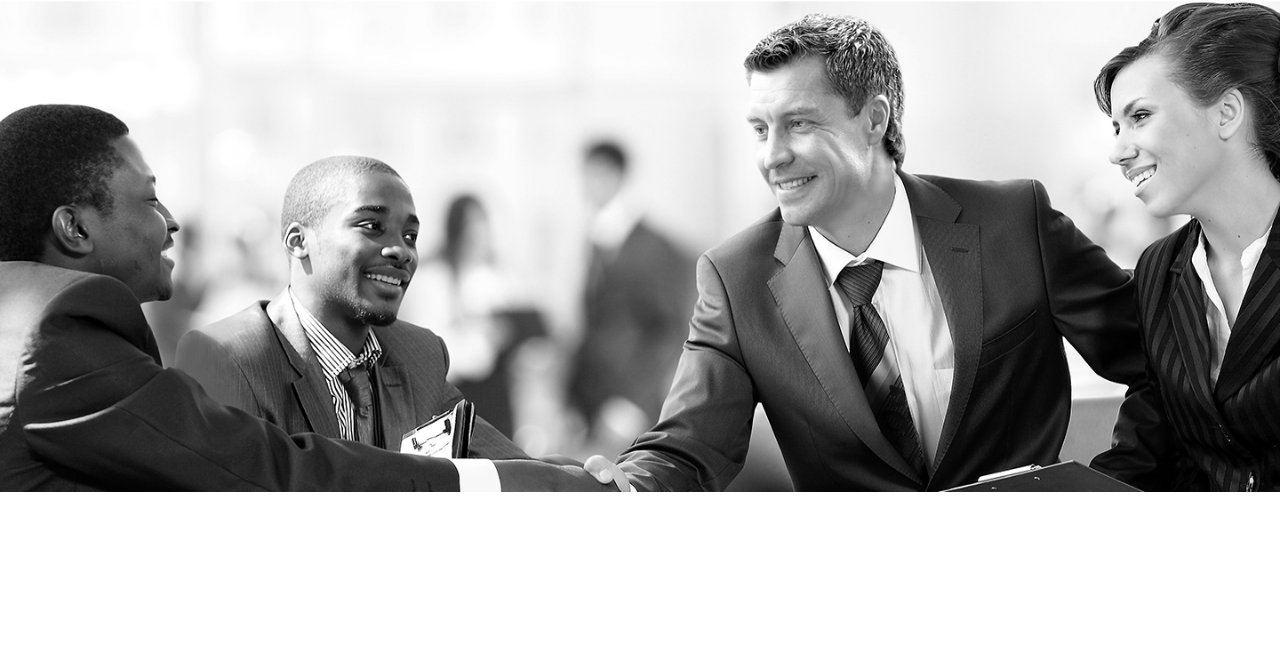
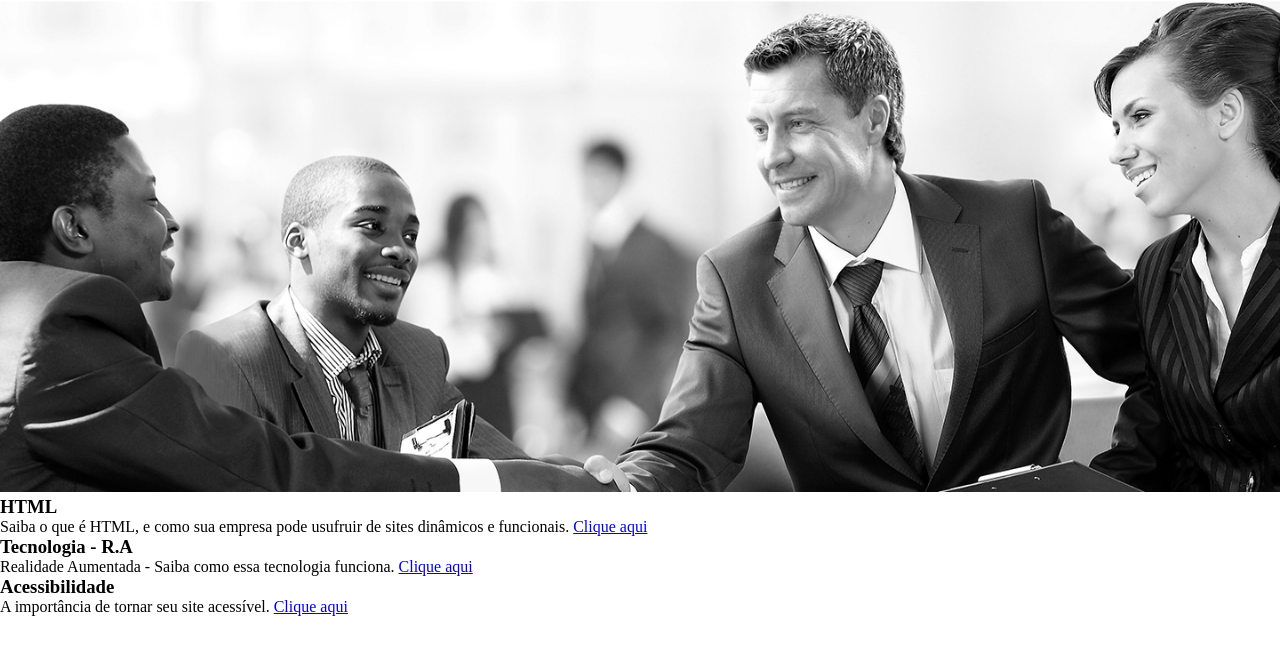
Before and after one commit to BrunoGomes-97/Site-Simples-Bradesco, a plain HTML site: page index.html in a window 1280 px wide. Shown: the part 103-758 px from the top of the page. Drawn offline with Linux system fonts and the light colour scheme.

Commit message:
fixed popups error

```diff
--- a/index.html
+++ b/index.html
@@ -27,7 +27,7 @@
       <section id="banner">
         <img src="/assets/banner.jpg" alt="banner-topo" />
       </section>
-      <div id="”openmodal”" class="modalDialog">
+      <div id="openmodal" class="modalDialog">
         <div>
           <a href="#close" class="close">X</a>
           <h1>Tudo Sobre HTML.</h1>
@@ -41,7 +41,7 @@
         </div>
       </div>
 
-      <div id="”openmodal1”" class="modalDialog">
+      <div id="openmodal1" class="modalDialog">
         <div>
           <a href="#close" class="close">X</a>
           <h1>Tecnologia - Realidade Aumentada</h1>
@@ -54,7 +54,7 @@
         </div>
       </div>
 
-      <div id="”openmodal2”" class="modalDialog">
+      <div id="openmodal2" class="modalDialog">
         <div>
           <a href="#close" class="close">X</a>
           <h1>Acessibilidade</h1>
@@ -68,5 +68,21 @@
         </div>
       </div>
     </div>
+    <footer>
+      <div class="footer-text">
+        <h3> HTML </h3>
+        <p>Saiba o que é HTML, e como sua empresa pode usufruir de sites dinâmicos e funcionais. <a href="#openmodal"> Clique aqui</a></p>
+      </div>
+
+      <div class="footer-text">
+        <h3> Tecnologia - R.A </h3>
+        <p>Realidade Aumentada - Saiba como essa tecnologia funciona. <a href="#openmodal1"> Clique aqui </a></p>
+      </div>
+
+      <div class="footer-text">
+        <h3> Acessibilidade </h3>
+        <p>A importância de tornar seu site acessível. <a href="#openmodal2"> Clique aqui</a></p>
+      </div>
+    </footer>
   </body>
 </html>
--- a/style.css
+++ b/style.css
@@ -87,7 +87,7 @@ nav ul li a:hover {
   display: none;
 }
 
-.modalDialog:target {
+.modalDialog:target{
   display: block;
   opacity: 1;
   pointer-events: auto;
```
